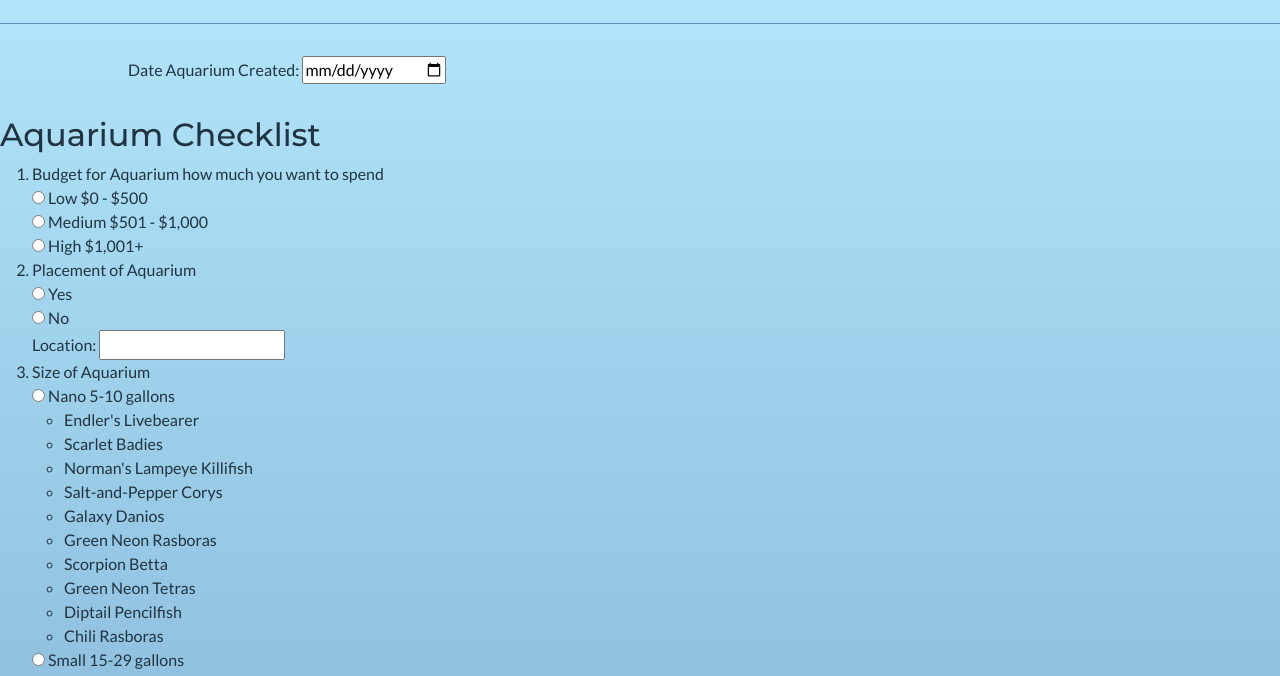
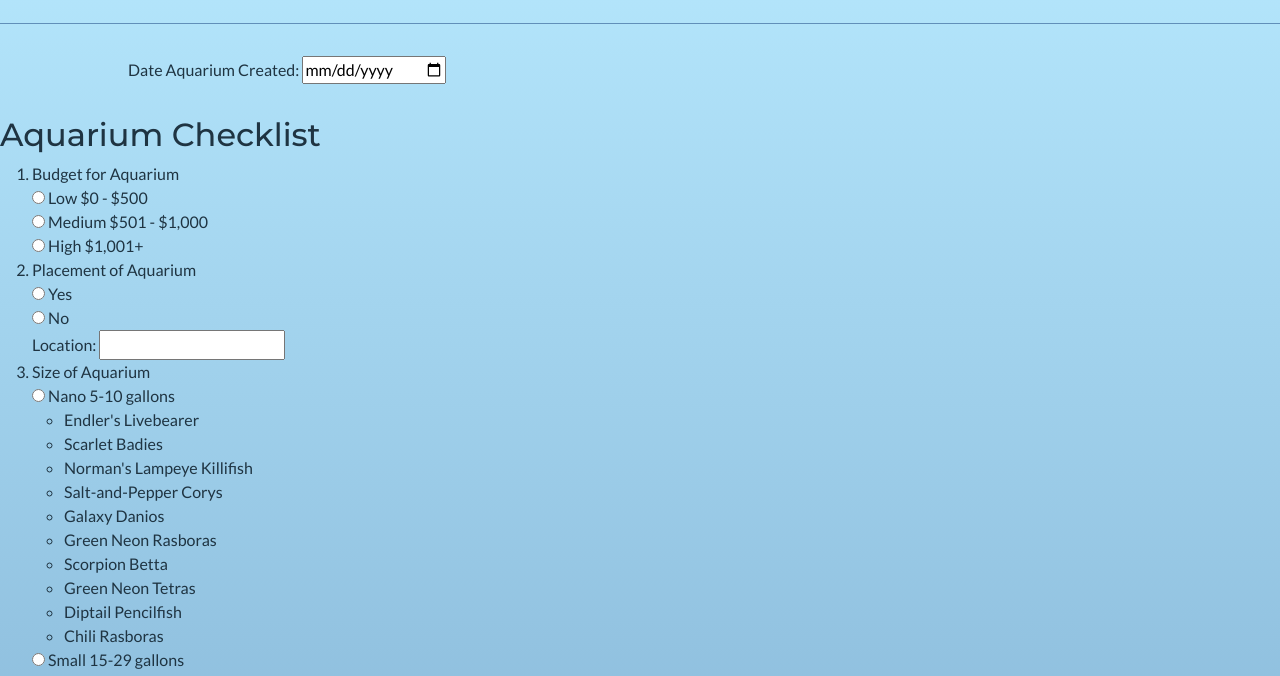
Before and after one commit to garylouhurd/freshH2O101, a website: page profile.html in a window 1280 px wide. Shown: the part 117-793 px from the top of the page. Drawn offline with nearby package versions, Linux system fonts and the light colour scheme.

Commit message:
dashboard

```diff
--- a/profile.html
+++ b/profile.html
@@ -46,7 +46,7 @@
     <section class="checkList">
       <h2>Aquarium Checklist</h2>
       <ol>
-        <li>Budget for Aquarium how much you want to spend</li>
+        <li>Budget for Aquarium</li>
             <div>
               <input type="radio" id="low" name="budget" value="low">
               <label for="low">Low $0 - $500</label>
```
